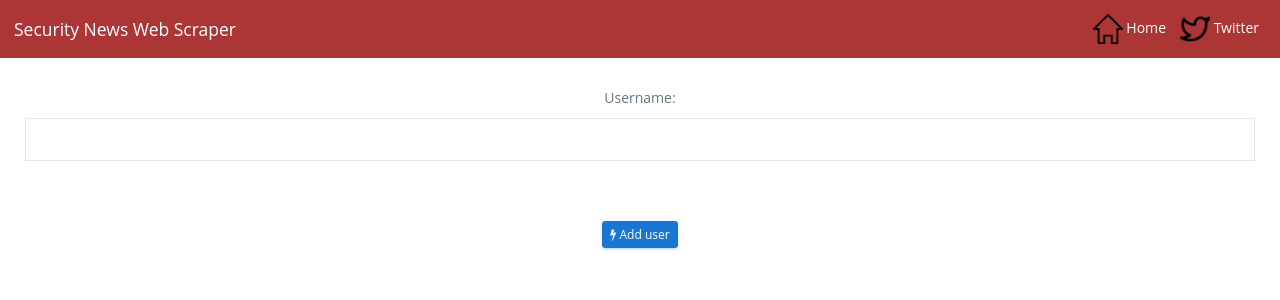
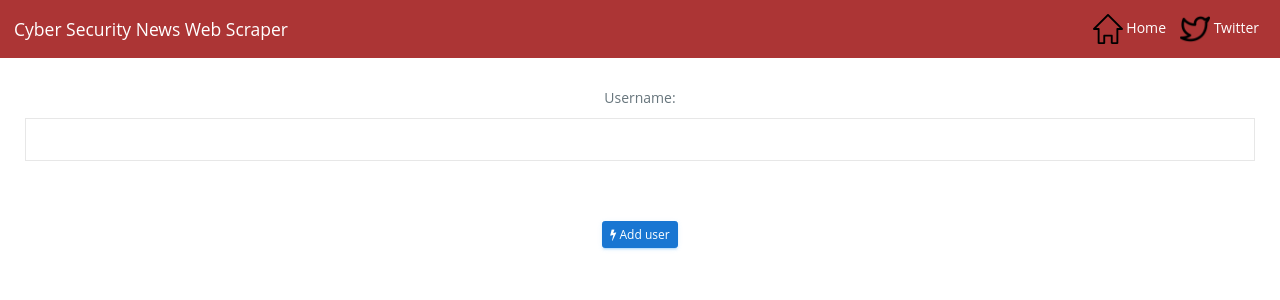
Before and after one commit to mrojz/cyber_security_news_scraper, a Flask app: page /twitter in a window 1280 px wide. Shown: the top 300 px of the page. Run offline with Flask 2, Linux system fonts and the light colour scheme; data that the repository does not hold is empty; some libraries are stand-ins or nearby versions.

Commit message:
Update twitter.html

```diff
--- a/templates/twitter.html
+++ b/templates/twitter.html
@@ -13,7 +13,7 @@
     <meta name="author" content="">
     <meta name="viewport" content="width=device-width, initial-scale=1.0" >
     <!-- Favicon icon -->
-    <title>Security News Web Scraper</title>
+    <title>Cyber Security News Web Scraper</title>
     <!-- Bootstrap Core CSS -->
 <link rel= "stylesheet" type= "text/css" href= "{{ url_for('static',filename='styles/style.css') }}">
 <script src="https://ajax.googleapis.com/ajax/libs/jquery/2.1.1/jquery.min.js"></script>
@@ -69,7 +69,7 @@ nav ul li a{
 }
 </style>
 <nav class="navbar  navbar-expand-lg  ">
-  <a class="navbar-brand menuL md">Security News Web Scraper</a>
+  <a class="navbar-brand menuL md">Cyber Security News Web Scraper</a>
   <button class="navbar-toggler" type="button" data-toggle="collapse" data-target="#navbarSupportedContent" aria-controls="navbarSupportedContent" aria-expanded="false" aria-label="Toggle navigation" style="color: white">
   <img src="/static/navbarmenu.svg" width="30px">
   </button>
```
